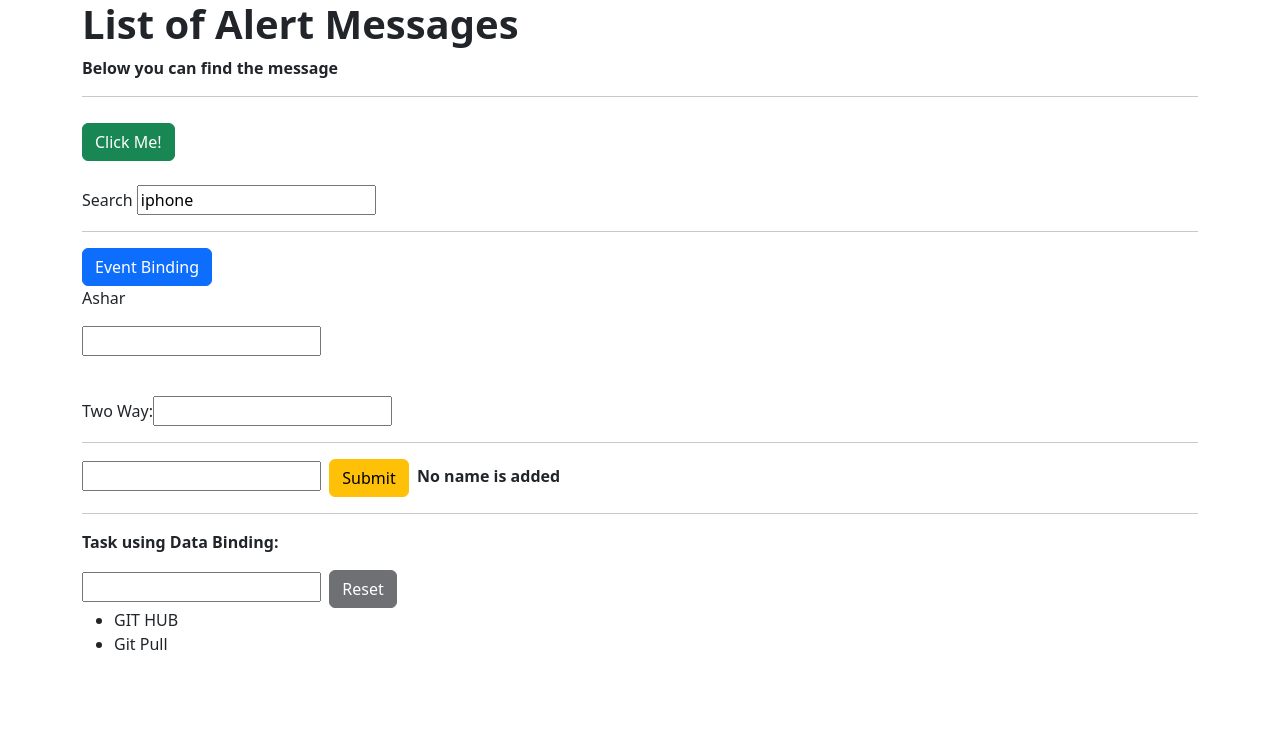
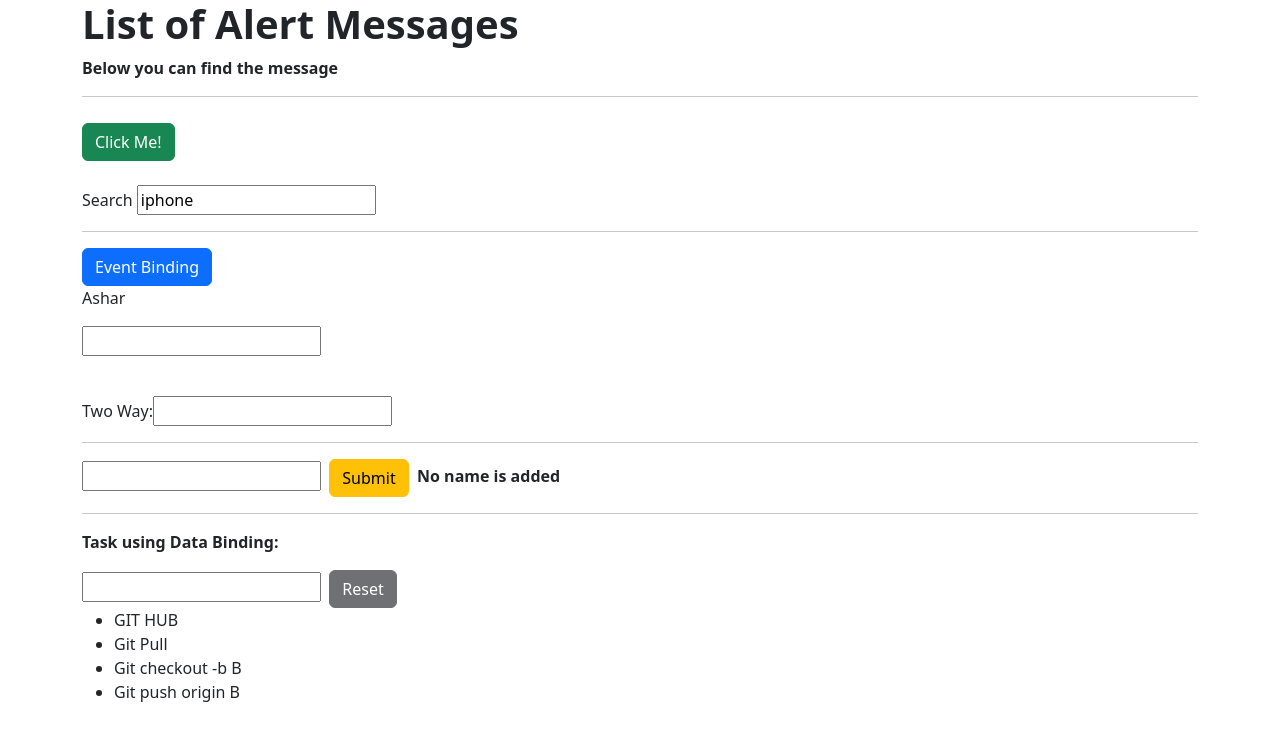
Before and after one commit to AsharudeenAD7/AngularProject, an Angular app: page / in a window 1280 px wide. Shown: the top 740 px of the page. Built offline with nearby package versions, Linux system fonts and the light colour scheme.

Commit message:
Branch B

```diff
--- a/src/app/event-binding/event-binding.component.html
+++ b/src/app/event-binding/event-binding.component.html
@@ -28,4 +28,6 @@
     </li> -->
     <li>GIT HUB</li>
     <li>Git Pull</li>
+    <li>Git checkout -b B</li>
+    <li>Git push origin B</li>
 </ul>
```
